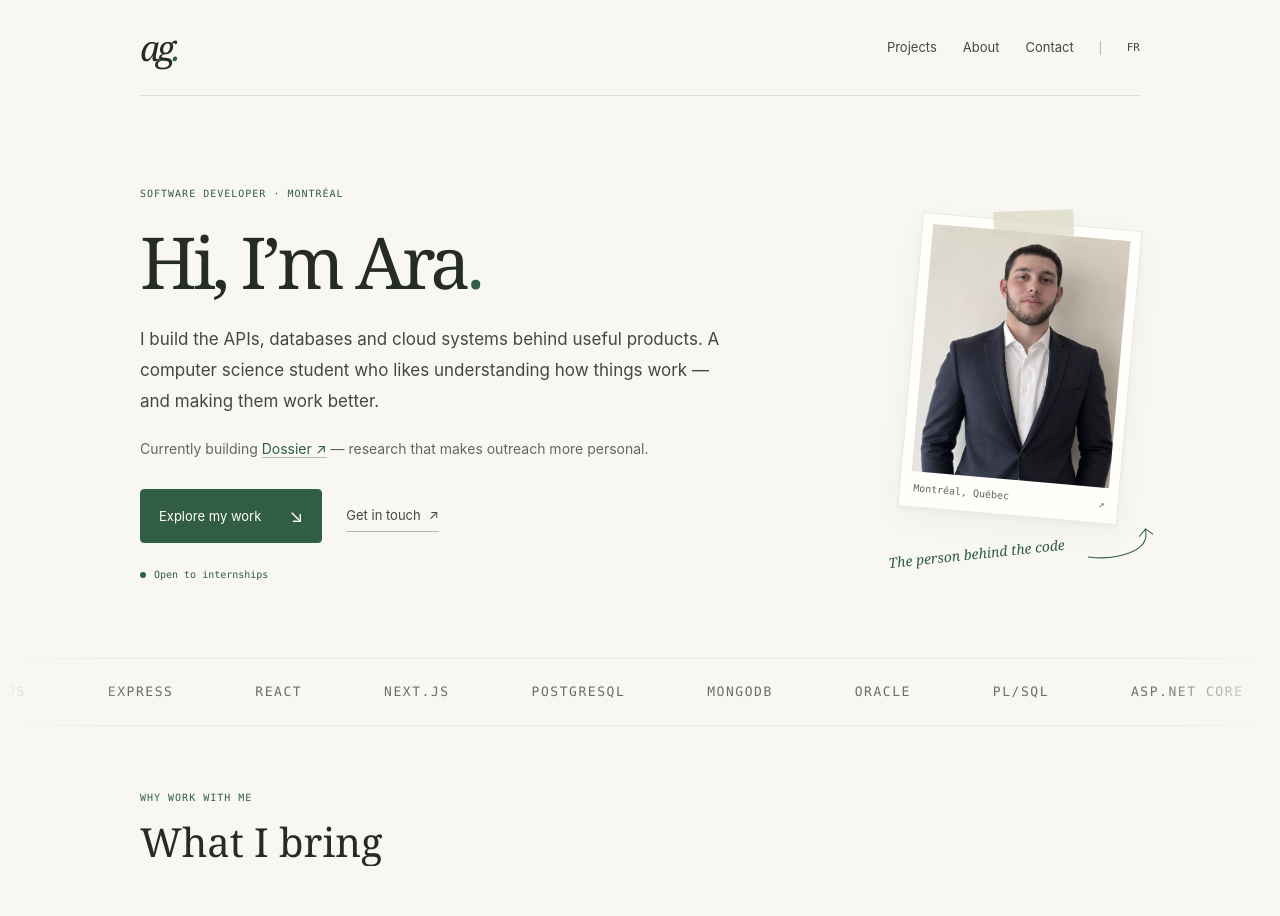
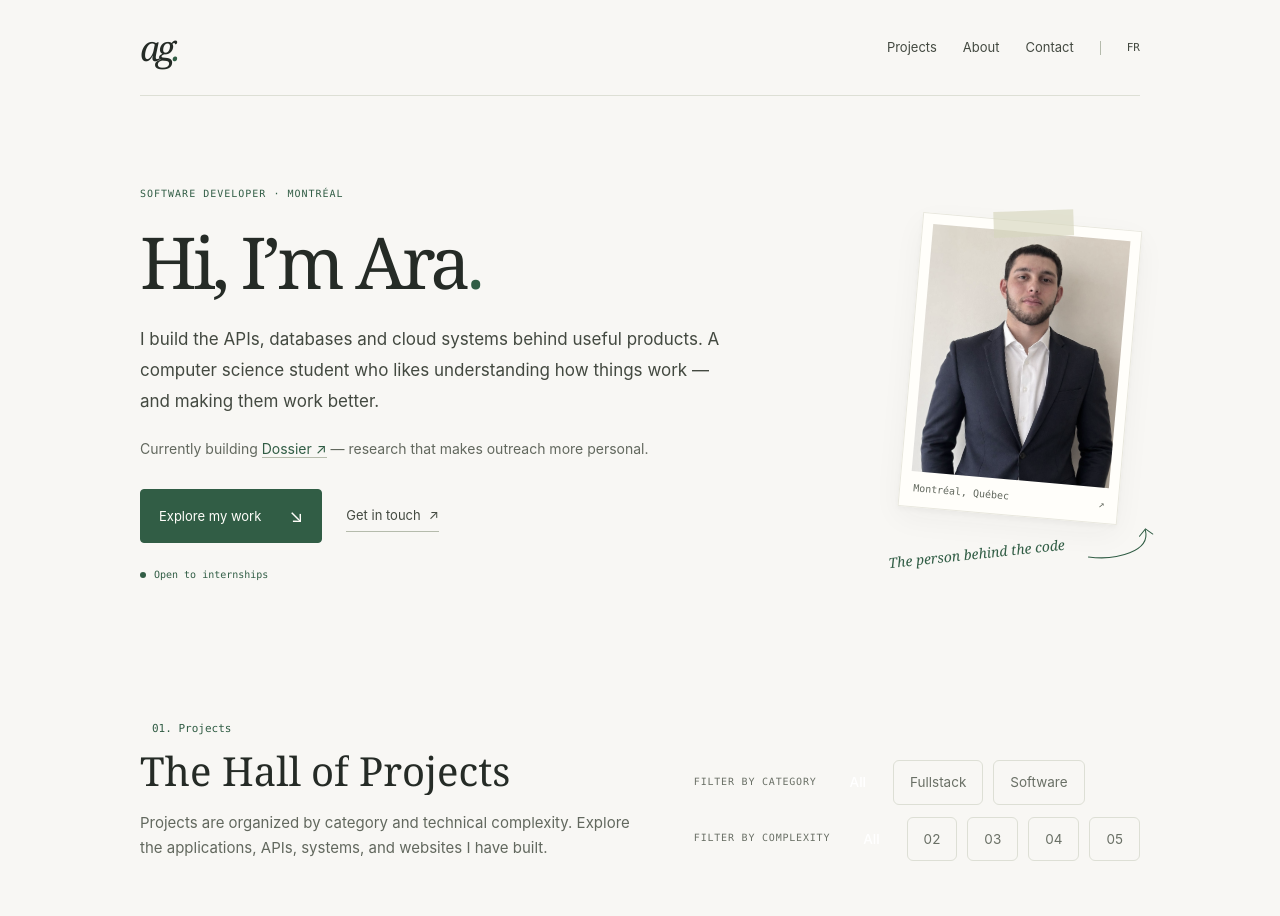
Before and after one commit to AraGhah/Portfolio, a Next.js app: page /en in a window 1280 px wide. Shown: the top 916 px of the page. Built offline with nearby package versions, Linux system fonts and the light colour scheme.

Commit message:
Let the projects lead the page

```diff
--- a/app/[locale]/page.tsx
+++ b/app/[locale]/page.tsx
@@ -7,8 +7,6 @@ import { About } from '@/components/sections/About';
 import { Skills } from '@/components/sections/Skills';
 import { Experience } from '@/components/sections/Experience';
 import { Contact } from '@/components/sections/Contact';
-import { WhyHire } from '@/components/sections/WhyHire';
-import { Proof } from '@/components/sections/Proof';
 
 type Props = {
   params: Promise<{ locale: string }>;
@@ -33,12 +31,10 @@ export default async function HomePage({ params }: Props) {
       <div className="main-shell">
         <main id="main">
           <Hero />
-          <Proof />
-          <WhyHire />
           <Hall />
+          <About />
           <Experience />
           <Skills />
-          <About />
           <Contact />
         </main>
         <Footer />
```
